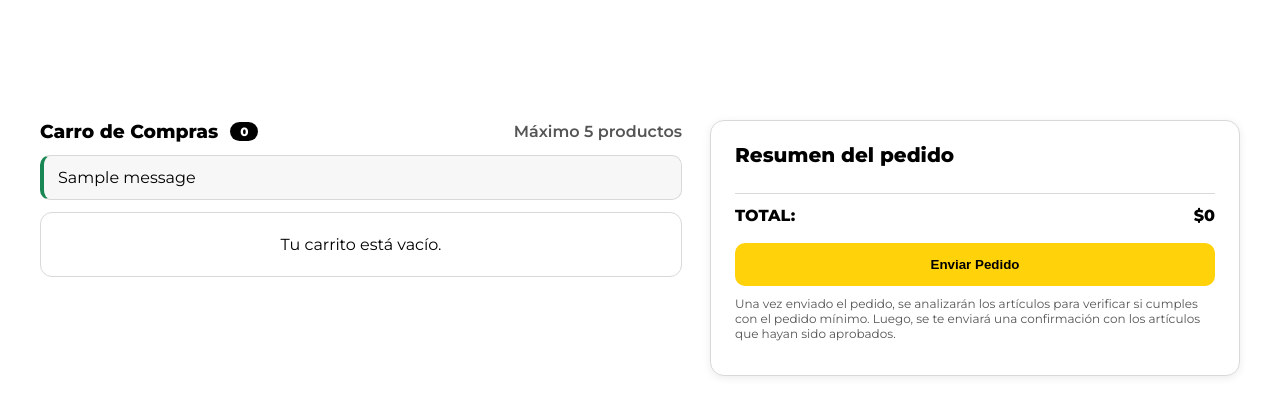
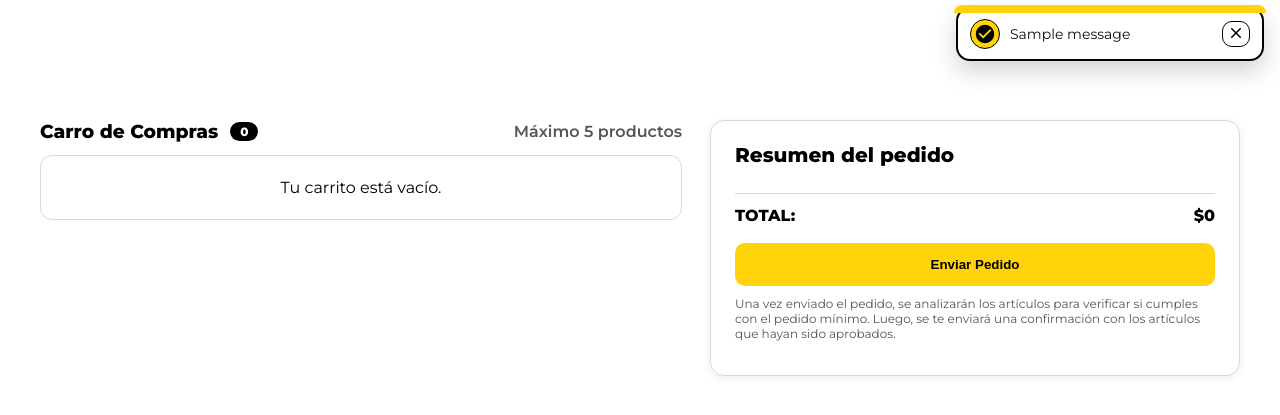
Before and after one commit to Marianavc02/Proyecto2, a Django app: page /productos/carrito/ in a window 1280 px wide. Shown: the part 69-484 px from the top of the page. Run offline with Django 5.2, Linux system fonts and the light colour scheme; tables that the repository leaves empty hold one stand-in row (values such as "Sample post"); one stand-in notice (Sample message) is shown; some libraries are stand-ins or nearby versions.

Commit message:
feat: toasts globales (SBD brand) + mensajes en vistas y fixes

```diff
--- a/productos/templates/productos/carrito.html
+++ b/productos/templates/productos/carrito.html
@@ -12,15 +12,7 @@
       <div class="cart-max">Máximo {{ max_items }} productos</div>
     </div>
 
-    {# --- BLOQUE DE MENSAJES (solo HTML, sin cambiar estilos) --- #}
-    {% if messages %}
-      <div class="cart-messages" aria-live="polite">
-        {% for message in messages %}
-          <div class="cart-alert cart-{{ message.tags }}">{{ message }}</div>
-        {% endfor %}
-      </div>
-    {% endif %}
-    {# ----------------------------------------------------------- #}
+
 
     {% if items %}
       {% for it in items %}
--- a/productos/views.py
+++ b/productos/views.py
@@ -113,11 +113,9 @@ def cargar_imagen(request):
     return render(request, "productos/cargar_imagen.html", {"form": form})
 
 
-# View para mostrar productos según empresa
 def productos_por_empresa(request, empresa):
     productos = Producto.objects.filter(empresa__iexact=empresa)
 
-    # 🔹 Obtener lista de categorías únicas desde la BD
     categorias = (
         Producto.objects.filter(empresa__iexact=empresa)
         .exclude(categoria__isnull=True)
@@ -127,27 +125,34 @@ def productos_por_empresa(request, empresa):
         .order_by("categoria")
     )
 
-    # Obtener filtros de GET
     marca = request.GET.get("marca")
     categoria = request.GET.get("categoria")
     min_precio = request.GET.get("min_precio")
     max_precio = request.GET.get("max_precio")
 
     # Filtros dinámicos
+    filtros_aplicados = False
     if marca and marca.strip():
+        filtros_aplicados = True
         productos = productos.filter(empresa__icontains=marca.strip())
     if categoria and categoria.strip():
+        filtros_aplicados = True
         productos = productos.filter(categoria__icontains=categoria.strip())
     if min_precio:
+        filtros_aplicados = True
         try:
             productos = productos.filter(precio_sin_iva__gte=float(min_precio))
         except ValueError:
             pass
     if max_precio:
+        filtros_aplicados = True
         try:
             productos = productos.filter(precio_sin_iva__lte=float(max_precio))
         except ValueError:
             pass
+
+    if filtros_aplicados and not productos.exists():
+        messages.info(request, "No se encontraron productos con los filtros aplicados.")
 
     return render(
         request,
@@ -281,26 +286,21 @@ def carrito_eliminar(request, sku):
 
 
 def carrito_ver(request):
-    """
-    RF_14: Ver carrito + resumen (subtotal/total).
-    """
     cart = _get_cart(request)
     items = []
     total = Decimal("0")
+    productos_no_cumplen = []
 
-    productos_no_cumplen = []
     for sku, data in cart.items():
         precio = Decimal(data.get("precio", "0"))
         subtotal = precio  # cantidad fija = 1 (no repetidos)
         total += subtotal
 
-        # Buscar el producto real para validar el mínimo
         try:
             producto = Producto.objects.get(sku=sku)
             cantidad_en_carrito = 1  # si implementas cantidades, cámbialo aquí
-            cumple_minimo = cantidad_en_carrito >= producto.minimo_pedido
-            if not cumple_minimo:
-                faltan = producto.minimo_pedido - cantidad_en_carrito
+            if cantidad_en_carrito < (producto.minimo_pedido or 0):
+                faltan = (producto.minimo_pedido or 0) - cantidad_en_carrito
                 productos_no_cumplen.append(
                     {
                         "sku": sku,
@@ -321,6 +321,12 @@ def carrito_ver(request):
                 "categoria": data.get("categoria", ""),
                 "imagen_url": data.get("imagen_url", ""),
             }
+        )
+
+    if productos_no_cumplen:
+        messages.info(
+            request,
+            "Algunos productos en tu carrito no cumplen el pedido mínimo requerido.",
         )
 
     contexto = {
@@ -392,6 +398,7 @@ def buscar_productos(request):
 
     # Luego filtrar los productos
     productos = Producto.objects.all()
+    filtros_aplicados = False
 
     if query:
         productos = productos.filter(
@@ -415,6 +422,11 @@ def buscar_productos(request):
         except ValueError:
             pass
 
+    if filtros_aplicados and not productos.exists():
+        messages.info(request, f"No se encontraron productos para la búsqueda.")
+    elif filtros_aplicados:
+        messages.success(request, f"Encontramos {productos.count()} producto(s).")
+
     context = {
         "productos": productos,
         "query": query,
@@ -434,12 +446,12 @@ def enviar_pedido(request):
         campania_activa = CampaniaConfig.objects.filter(habilitada=True, inicio__lte=now, fin__gte=now).first()
 
         if not campania_activa:
-            messages.warning(request, "⚠ No hay una campaña activa en este momento.")
+            messages.warning(request, "No hay una campaña activa en este momento.")
             return redirect("carrito_ver")
 
         # Verificar si ya existe un pedido del usuario en esta campaña
         if Pedido.objects.filter(usuario=usuario, campania=campania_activa).exists():
-            messages.warning(request, "⚠ Solo puedes hacer un pedido por campaña.")
+            messages.warning(request, " Solo puedes hacer un pedido por campaña.")
             return redirect("carrito_ver")
 
         # Buscar o crear el empleado asociado
@@ -469,7 +481,7 @@ def enviar_pedido(request):
         request.session["carrito"] = {}
         request.session.modified = True
 
-        messages.success(request, f"✅ Pedido #{pedido.id} enviado correctamente.")
+        messages.success(request, f" Pedido #{pedido.id} enviado correctamente.")
         return redirect("lista_pedidos")
 
     return redirect("carrito_ver")
--- a/requirements.txt
+++ b/requirements.txt
@@ -1,3 +1,4 @@
+
 asgiref==3.9.1
 Django==5.2.5
 sqlparse==0.5.3
--- a/static/css/styles.css
+++ b/static/css/styles.css
@@ -437,3 +437,85 @@ body {
 @media (max-width: 700px){
   .navbar .nav-timer .tlabel{ display:none; }
 }
+
+/* ===== Toasts globales (SBD brand) ===== */
+.toast-stack{
+  position: fixed;
+  top: 76px;               /* justo bajo tu navbar fija */
+  right: 16px;
+  display: grid;
+  gap: 10px;
+  z-index: 3000;           /* por encima de cards/aside */
+}
+
+.toast{
+  min-width: 280px;
+  max-width: 420px;
+  background: #fff;
+  border: 2px solid #000;                  /* marco negro */
+  border-radius: 14px;
+  box-shadow: 0 10px 24px rgba(0,0,0,.18);
+  padding: 10px 12px;
+  display: flex; align-items:center; justify-content: space-between;
+  gap: 12px;
+  animation: toast-down .18s ease-out;
+}
+
+/* Cinta superior amarilla (marca) */
+.toast::before{
+  content:"";
+  position:absolute;
+  top:-2px; left:-2px; right:-2px;
+  height:8px;
+  border-radius:14px 14px 0 0;
+  background: var(--sbd-yellow);
+}
+
+.toast-content{ display:flex; align-items:center; gap:10px; }
+.toast-icon{
+  font-size: 22px;
+  background: var(--sbd-yellow);
+  color:#000;
+  border:1.5px solid #000;
+  width:28px; height:28px; border-radius:999px;
+  display:flex; align-items:center; justify-content:center;
+}
+.toast-text{ color:#111; font-size: 14px; line-height: 1.35; margin-right:6px; }
+
+/* Botón cerrar redondito, sin borde cuadrado */
+.toast-close{
+  border: 1.5px solid #000;
+  background: #fff;
+  color:#000;
+  border-radius: 10px;
+  padding: 2px 4px;
+  cursor: pointer;
+  line-height: 1;
+}
+.toast-close .material-icons{ font-size: 18px; }
+
+/* Variantes por tipo: SIN azules */
+.toast-success .toast-icon{ background: #FFD20A; }     /* mismo amarillo marca */
+.toast-info    .toast-icon{ background: #FFD20A; }     /* info también amarillo */
+.toast-warning .toast-icon{ background: #F1B000; }     /* ámbar más oscuro */
+.toast-error   .toast-icon{ background: #E53935; color:#fff; } /* rojo para error */
+
+@keyframes toast-down{
+  from{ transform: translateY(-6px); opacity: 0; }
+  to  { transform: translateY(0); opacity: 1; }
+}
+.toast.hide{
+  animation: toast-up .12s ease-in forwards;
+}
+@keyframes toast-up{
+  to { transform: translateY(-6px); opacity: 0; }
+}
+
+/* En móviles: centrado arriba y ancho fluido */
+@media (max-width: 600px){
+  .toast-stack{
+    left: 12px; right: 12px;
+    top: 70px;
+  }
+  .toast{ max-width: 100%; min-width: auto; }
+}
--- a/templates/base.html
+++ b/templates/base.html
@@ -132,6 +132,29 @@
       <a href="{% url 'carrito_ver' %}" class="icon-btn cart-link" title="Carrito"><span class="material-icons">shopping_cart</span></a>
     </div>
   </nav>
+  {# === MENSAJES GLOBALES (TOASTS) === #}
+{% if messages %}
+  <div class="toast-stack" aria-live="polite" aria-atomic="true">
+    {% for message in messages %}
+      <div class="toast toast-{{ message.tags }}">
+        <div class="toast-content">
+          <span class="toast-icon material-icons" aria-hidden="true">
+            {% if 'success' in message.tags %}check_circle
+            {% elif 'warning' in message.tags %}warning
+            {% elif 'error' in message.tags %}error
+            {% else %}info
+            {% endif %}
+          </span>
+          <div class="toast-text">{{ message|safe }}</div>
+        </div>
+        <button type="button" class="toast-close" aria-label="Cerrar">
+          <span class="material-icons">close</span>
+        </button>
+      </div>
+    {% endfor %}
+  </div>
+{% endif %}
+
 
   {% block content %}{% endblock %}
 
@@ -230,5 +253,33 @@
       document.addEventListener('keydown', function(e){ if(e.key==='Escape') close(); });
     })();
   </script>
+
+  <script>
+  (function(){
+    const stack = document.querySelector('.toast-stack');
+    if(!stack) return;
+
+    // Autocerrar a los 10s y permitir cerrar manualmente
+    stack.querySelectorAll('.toast').forEach(function(toast){
+      const closeBtn = toast.querySelector('.toast-close');
+
+      // Cerrar manual
+      if(closeBtn){
+        closeBtn.addEventListener('click', function(){
+          toast.classList.add('hide');
+          setTimeout(()=> toast.remove(), 150);
+        });
+      }
+
+      // Autocerrar a los 10s
+      setTimeout(function(){
+        if(!toast.isConnected) return;
+        toast.classList.add('hide');
+        setTimeout(()=> toast.remove(), 150);
+      }, 10000);
+    });
+  })();
+</script>
+
 </body>
 </html>
```
